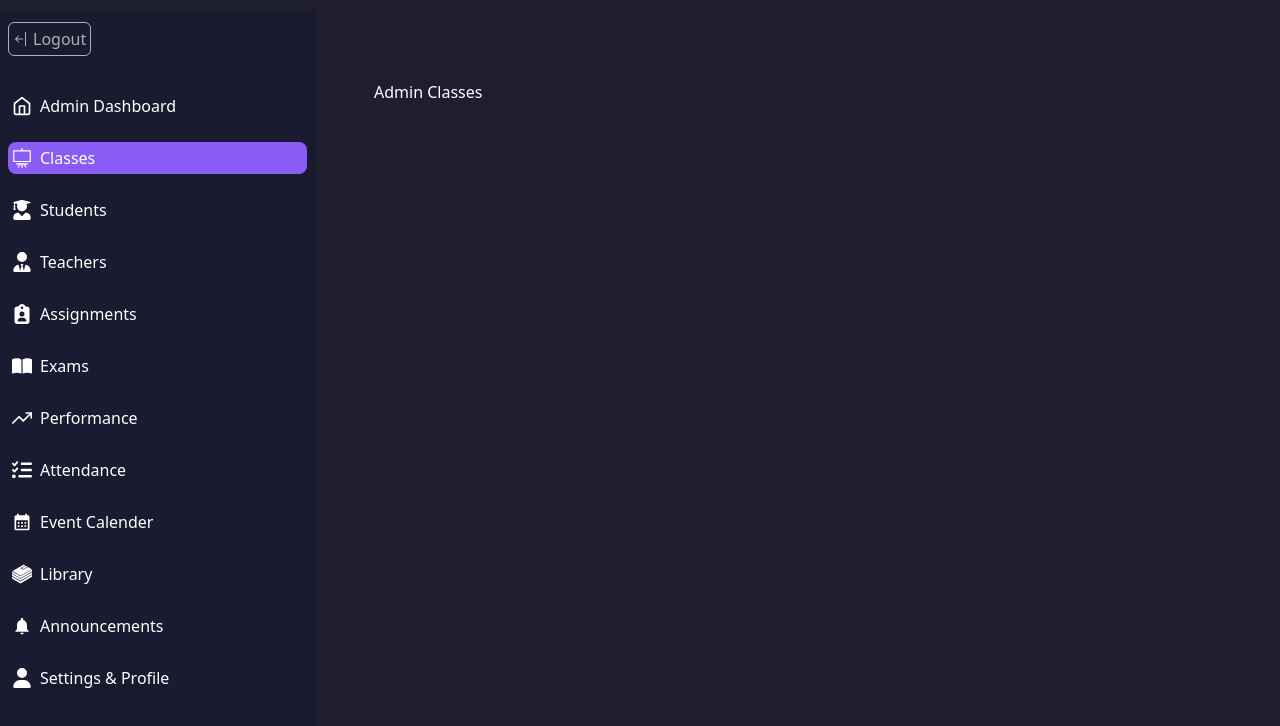
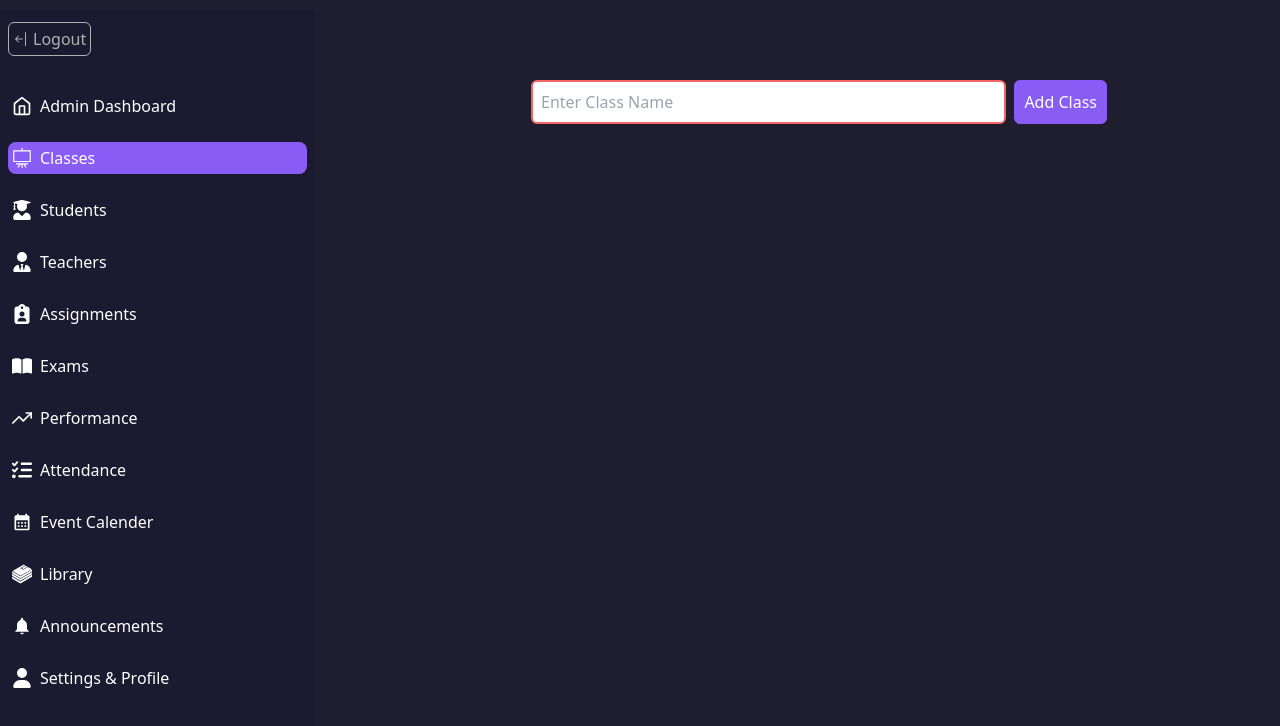
Before and after one commit to rawbil/Scheduliq-1.0, a Next.js app in the folder frontend/: page /admin/classes in a window 1280 px wide. Shown: the top 726 px of the page. Built offline with nearby package versions, Linux system fonts and the light colour scheme.

Commit message:
update classes route

```diff
--- a/frontend/app/admin/classes/page.tsx
+++ b/frontend/app/admin/classes/page.tsx
@@ -2,8 +2,15 @@
 
 export default function AdminClasses() {
     return (
-        <div>
-            <h1>Admin Classes</h1>
+        <div className="max-768px:mt-10">
+            {/* add class */}
+            <section className="max-w-xl w-full mx-auto">
+            <form className="flex items-center gap-2 rounded-md max-320px:flex-col">
+                <input type="text" name="className" id="className" placeholder="Enter Class Name" className="flex-1 p-2 rounded-md text-black border-[2px] border-red" />
+                <button type="submit" className=" bg-purple p-2 rounded-md border-2 border-purple hover:bg-purple/50">Add Class</button>
+            </form>
+            </section>
+
         </div>
     )
 }
--- a/frontend/tailwind.config.ts
+++ b/frontend/tailwind.config.ts
@@ -25,6 +25,7 @@ const config: Config = {
         "230px": "230px",
         "420px": "420px",
         "768px": "768px",
+        "320px": "320px",
       }
     },
   },
```
